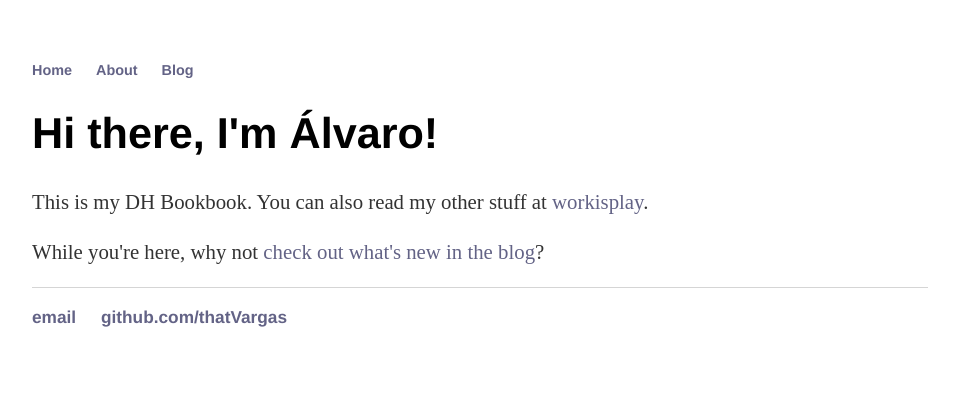
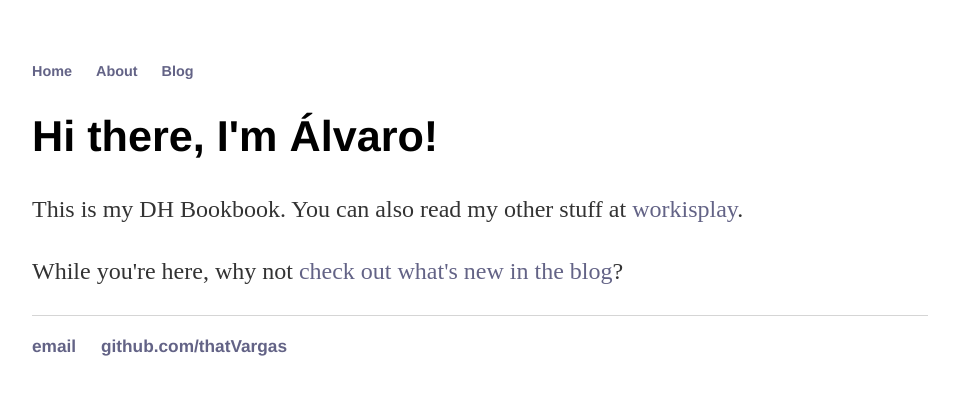
Before and after one commit to thatVargas/thatvargas.github.io, a Jekyll site: the page built from index.html, in a window 1280 px wide. Shown: the top 395 px of the page, without its empty margins (160-1119 px from the left). Built offline with Jekyll 4.4.1, drawn with Linux system fonts in a browser that asks for light colours.

Commit message:
Update main.css

```diff
--- a/css/main.css
+++ b/css/main.css
@@ -5,7 +5,7 @@ a:hover { text-decoration: underline; }
 
 img.wrap {float: right}
 
-p, ul { font-size: 1.3em; line-height: 1.4em; color: #333; }
+p, ul { font-size: 1.5em; line-height: 1.6em; color: #333; }
 
 h1, h2, h3, h4 { font-family: 'Helvetica', 'Arial', 'Sans-Serif'; }
 h1 { font-size: 2.7em;  }
@@ -19,7 +19,7 @@ nav ul li, footer ul li { display: inline; margin-right: 20px; }
 footer { border-top: 1px solid #d5d5d5; font-size: 1.2em; }
 
 /* Blog */
-ul.posts { margin: 20px auto 40px; font-size: 1.3em; }
+ul.posts { margin: 20px auto 40px; font-size: 1.5em; }
 ul.posts li { list-style: none; }
 
 /* CV
```
